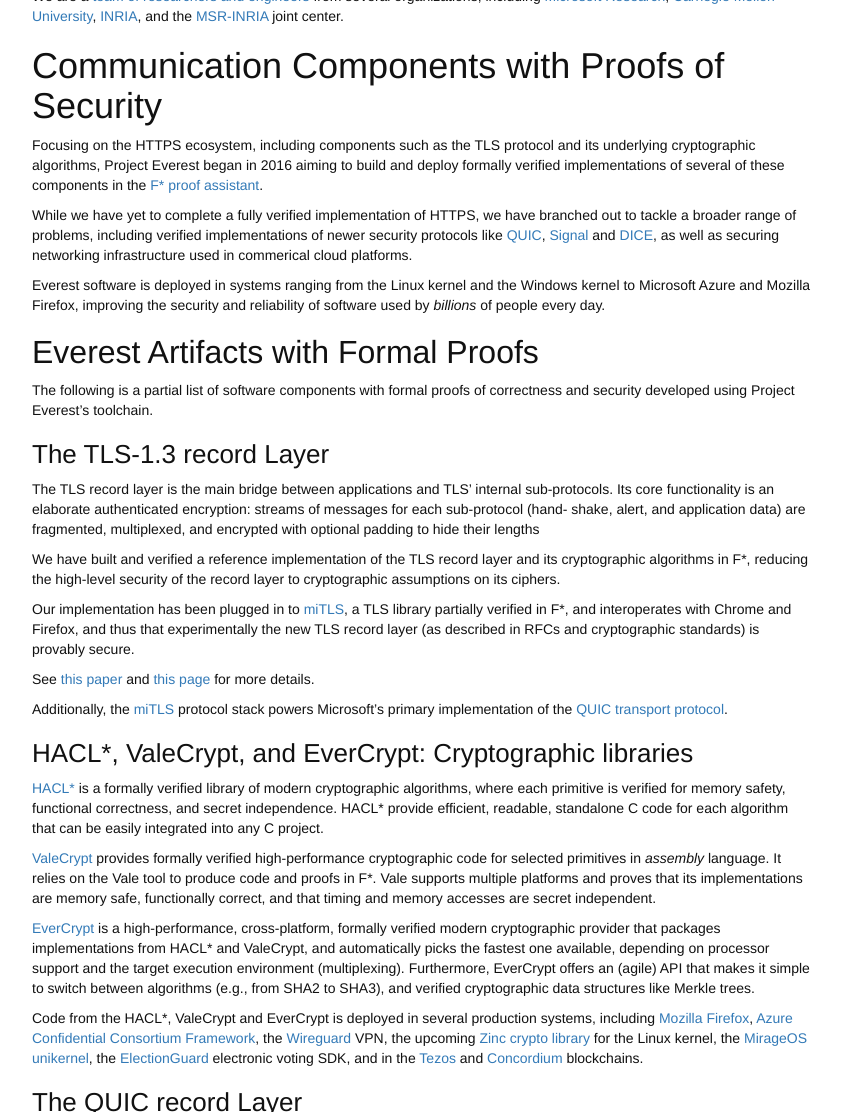
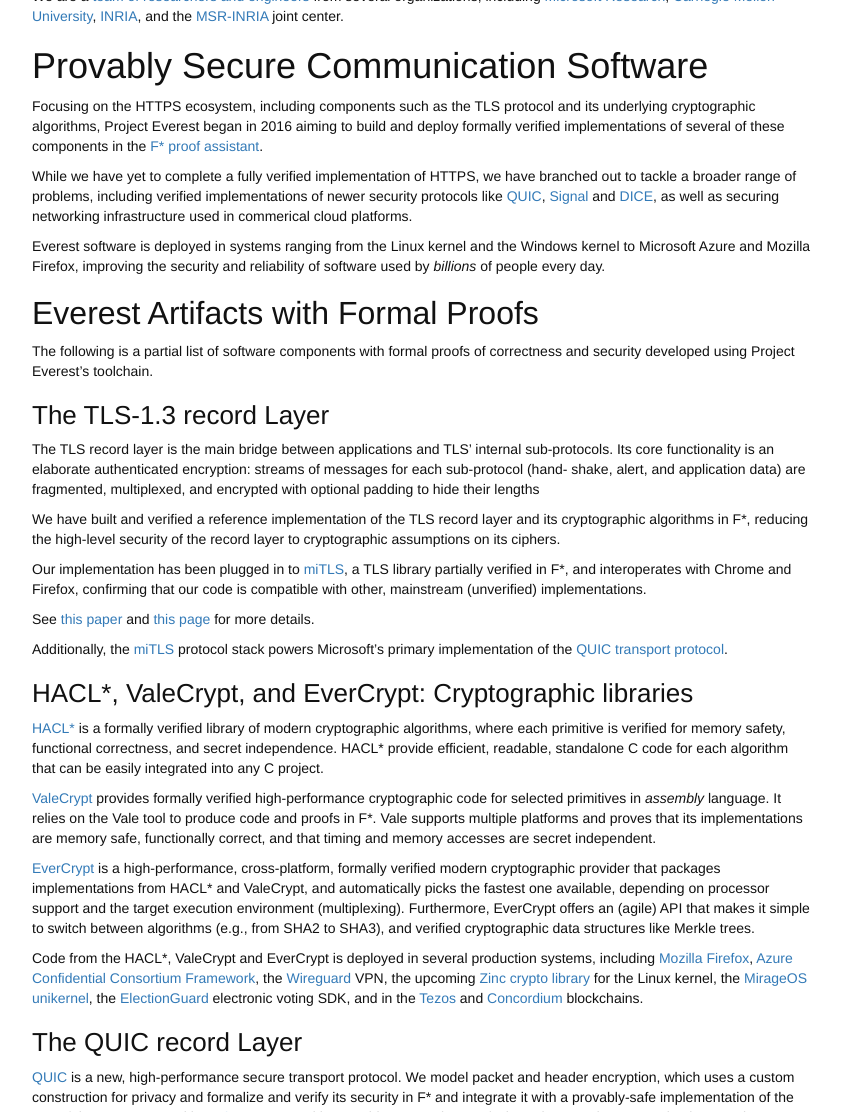
Before and after one commit to project-everest/project-everest.github.io, a Jekyll site: the page built from indexnew.md, in a window 1280 px wide and 1400 px high, cut to the strip 288-1400 px from the top of the window. Shown: the whole strip, without its empty margins (218-1059 px from the left). Built offline with Jekyll 4.4.1, drawn with Linux system fonts in a browser that asks for light colours.

Commit message:
tweaks, thanks @bryan

```diff
--- a/indexnew.md
+++ b/indexnew.md
@@ -19,7 +19,7 @@
 [MSR-INRIA](https://www.microsoft.com/en-us/research/collaboration/inria-joint-centre/)
 joint center.
 
-# Communication Components with Proofs of Security
+# Provably Secure Communication Software
 
 Focusing on the HTTPS ecosystem, including components such as the TLS
 protocol and its underlying cryptographic algorithms, Project Everest
@@ -62,8 +62,8 @@
 
 Our implementation has been plugged in to [miTLS](https://mitls.org),
 a TLS library partially verified in F\*, and interoperates with Chrome
-and Firefox, and thus that experimentally the new TLS record layer (as
-described in RFCs and cryptographic standards) is provably secure.
+and Firefox, confirming that our code is compatible with other,
+mainstream (unverified) implementations.
 
 See [this paper](https://eprint.iacr.org/2016/1178) and [this
 page](https://project-everest.github.io/record/) for more details.
```
